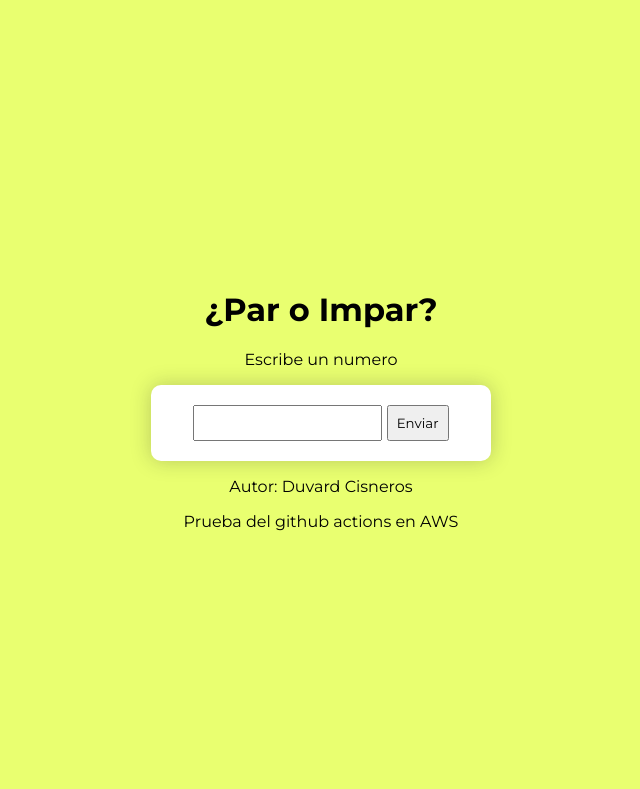
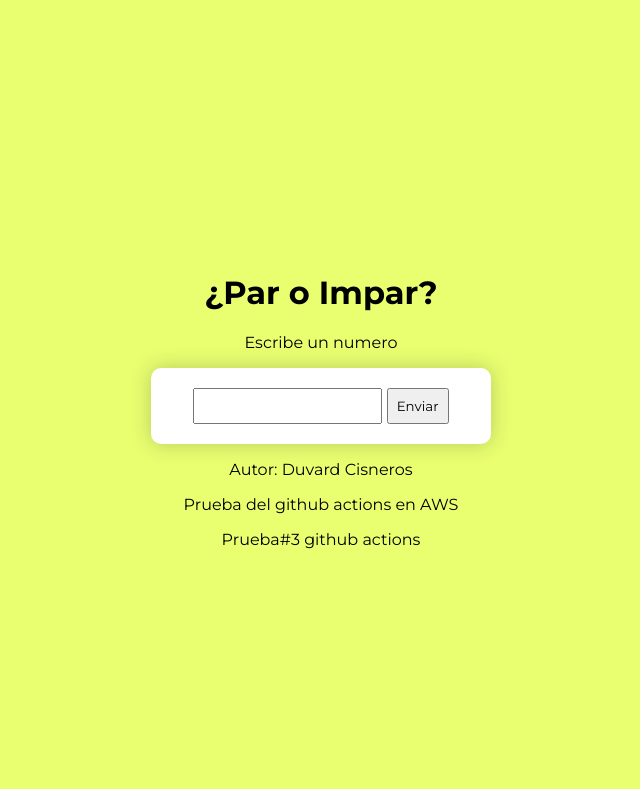
Before and after one commit to Duvard1/Even_Odd_Distributed, a Flask app: page / in a window 1280 px wide. Shown: the top 789 px of the page, without its empty margins (319-959 px from the left). Run offline with Flask 3, Linux system fonts and the light colour scheme.

Commit message:
test: :white_check_mark: test#3 github actions AWS

```diff
--- a/app-a/templates/form.html
+++ b/app-a/templates/form.html
@@ -20,6 +20,7 @@
         {% endif %}
         <p>Autor: Duvard Cisneros</p>
         <p>Prueba del github actions en AWS</p>
+        <p>Prueba#3 github actions</p>
     </div>
 </body>
 </html>
```
Also changed, not shown: .github/workflows/deploy.yml.
